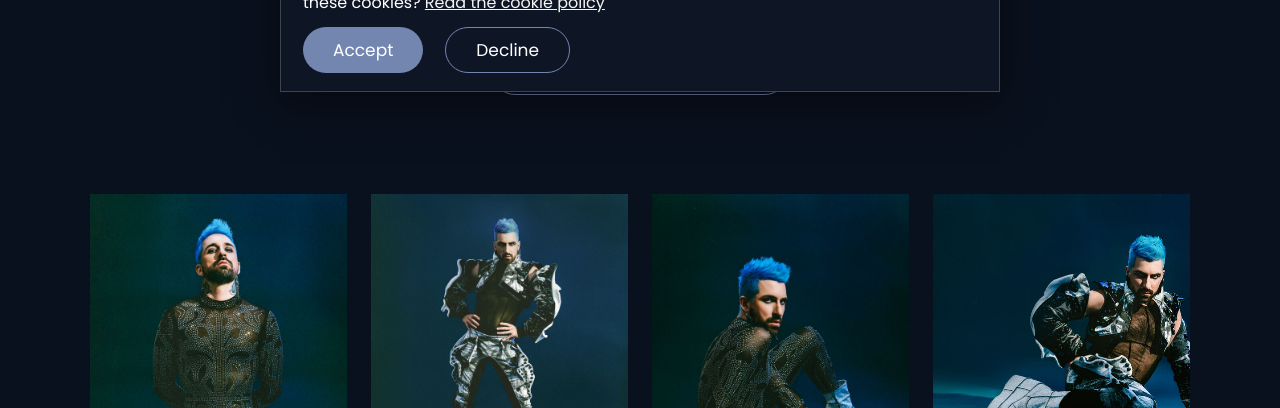
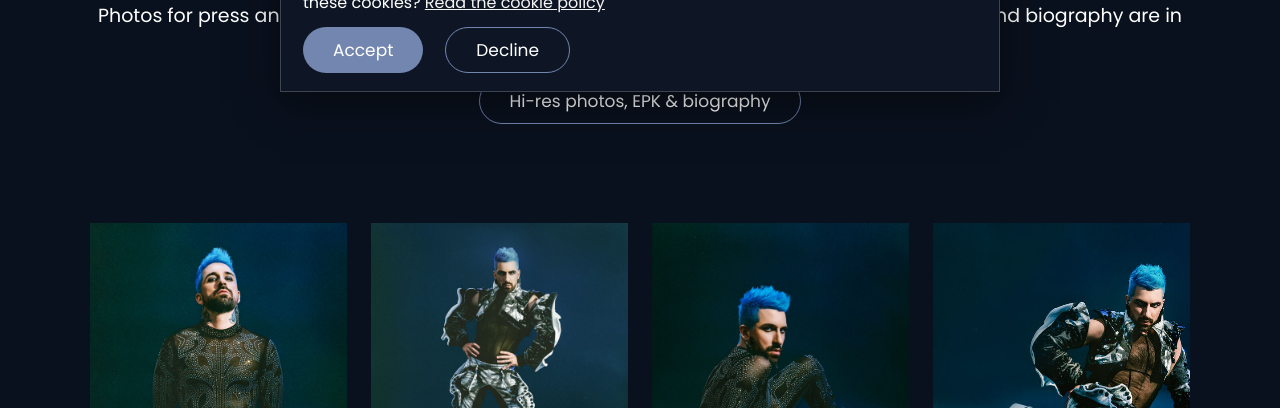
Before and after one commit to mindster1/steminmusic-site, a plain HTML site: page press/index.html in a window 1280 px wide. Shown: the part 692-1100 px from the top of the page. Drawn offline with Linux system fonts and the light colour scheme.

```diff
--- a/press/index.html
+++ b/press/index.html
@@ -27,8 +27,8 @@
 </header>
 <main id="main">
 <section class="sec"><div class="wrap"><h1 class="feature-title center">PRESS PHOTOS</h1>
-<p class="center">Photos for press and promoters. Please credit the photographer.</p>
-<p class="center"><a class="button outline" href="https://drive.google.com/drive/folders/1B-3PsPf7jAhnRnCJGpX_uzkBK9g3aQ9h?usp=sharing" target="_blank" rel="noopener">EPK, biography &amp; one-sheet</a></p></div></section>
+<p class="center">Photos for press and promoters. Please credit the photographer. High-resolution files, the EPK and biography are in the press folder.</p>
+<p class="center"><a class="button outline" href="https://drive.google.com/drive/folders/1B-3PsPf7jAhnRnCJGpX_uzkBK9g3aQ9h?usp=sharing" target="_blank" rel="noopener">Hi-res photos, EPK &amp; biography</a></p></div></section>
 <section class="sec"><div class="wrap"><div class="press-grid"><figure class="press-photo"><a href="../press/press-01.jpg" class="lb"><img src="../press/press-01-800.jpg" alt="Stemin, photo by Menno Noordanus" loading="lazy"></a>
 <figcaption>© Menno Noordanus<br><a href="../press/press-01.jpg" download="Stemin-press-01-MennoNoordanus.jpg">Download</a></figcaption></figure><figure class="press-photo"><a href="../press/press-02.jpg" class="lb"><img src="../press/press-02-800.jpg" alt="Stemin, photo by Menno Noordanus" loading="lazy"></a>
 <figcaption>© Menno Noordanus<br><a href="../press/press-02.jpg" download="Stemin-press-02-MennoNoordanus.jpg">Download</a></figcaption></figure><figure class="press-photo"><a href="../press/press-03.jpg" class="lb"><img src="../press/press-03-800.jpg" alt="Stemin, photo by Menno Noordanus" loading="lazy"></a>
```
